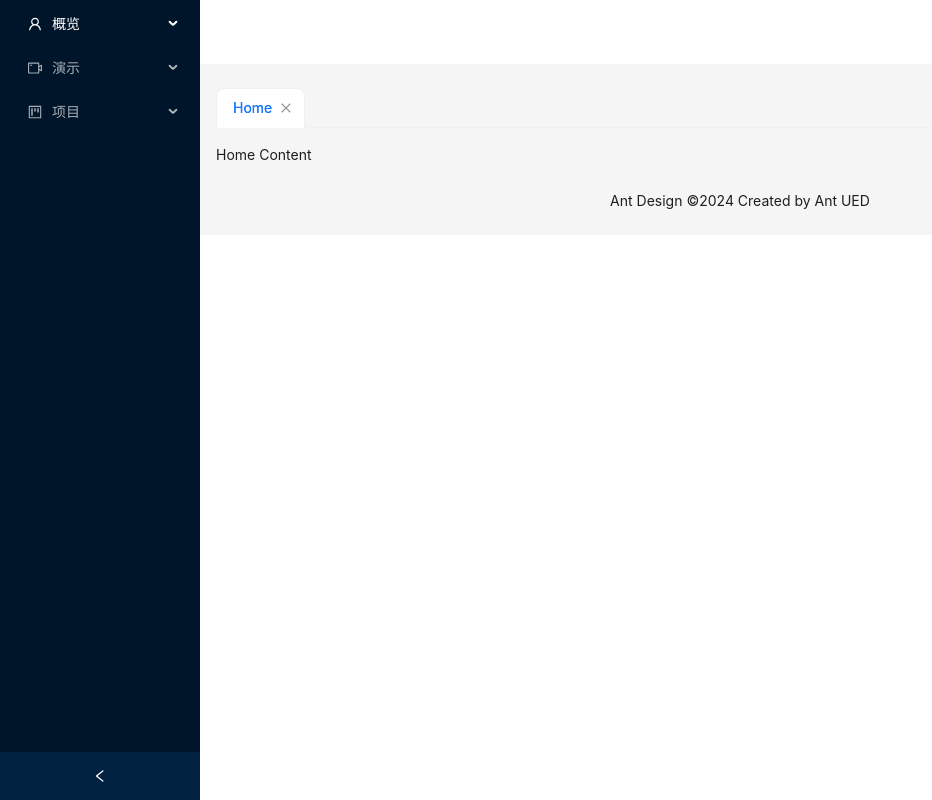
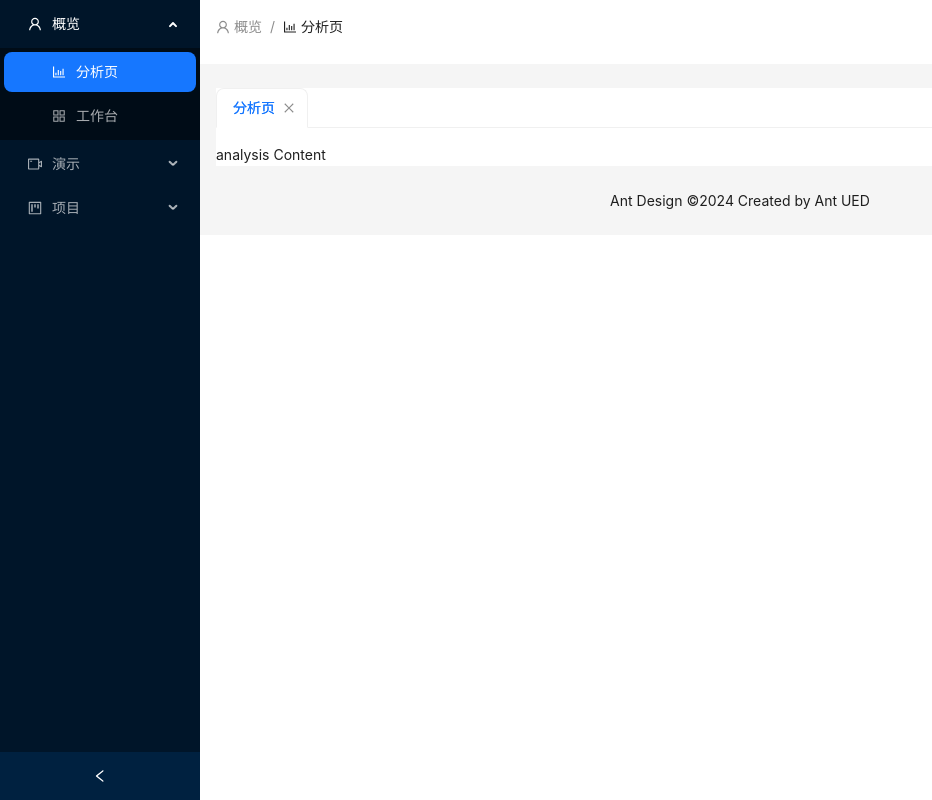
Before and after one commit to ZHNanj/react-antd-admin, a React (Vite) app: page / in a window 1280 px wide. Shown: the whole page, without its empty margins (0-932 px from the left). Built offline with nearby package versions, Linux system fonts and the light colour scheme.

Commit message:
Enhance sidebar menu and tab synchronization

```diff
--- a/src/components/Content .tsx
+++ b/src/components/Content .tsx
@@ -14,6 +14,7 @@ const Content: React.FC<{
 }> = ({ background, tabs, activeTabKey, setActiveTabKey, setTabs }) => {
 
   const onChange = (key: string) => {
+    console.log(key);
     setActiveTabKey(key);
   };
 
@@ -36,7 +37,7 @@ const Content: React.FC<{
   };
 
   return (
-    <AntContent className={`mt-6 mb-0 mx-4`}>
+    <AntContent style={{ background }} className={`mt-6 mb-0 mx-4`}>
       <Tabs
         hideAdd
         onChange={onChange}
--- a/src/components/LeftSidebar.tsx
+++ b/src/components/LeftSidebar.tsx
@@ -1,5 +1,5 @@
 import { Layout, Menu } from "antd";
-import { FC } from "react";
+import { FC, useEffect, useState } from "react";
 import {
     AppstoreOutlined,
     BarChartOutlined,
@@ -53,10 +53,21 @@ interface IProps {
     tabs: { label: string, children: string, key: string }[],
     addTab: (label: string, children: string, key: string) => void,
     setActiveKey: (key: string) => void,
+    activeTabKey: string,
 }
 
-const LeftSideBar: FC<IProps> = ({ collapsed, setCollapsed, setBreadcrumb, tabs, addTab, setActiveKey }) => {
+const LeftSideBar: FC<IProps> = ({ collapsed, setCollapsed, setBreadcrumb, tabs, addTab, setActiveKey, activeTabKey }) => {
+  const [openKeys, setOpenKeys] = useState<string[]>(['overview']);
+
+  useEffect(() => {
+    const parentKey = items.find(item => item.children?.some(child => child.key === activeTabKey))?.key;
+    if (parentKey && !openKeys.includes(parentKey)) {
+      setOpenKeys(prevKeys => [...prevKeys, parentKey]);
+    }
+  }, [activeTabKey, openKeys]);
+
   const handleMenuClick = (key: string) => {
+    console.log(key);
         const selectedItem = items.flatMap(item => item.children ? item.children : []).find(item => item.key === key);
         const parentItem = items.find(item => item.children?.some(child => child.key === key));
         const breadcrumb = [
@@ -76,10 +87,23 @@ const LeftSideBar: FC<IProps> = ({ collapsed, setCollapsed, setBreadcrumb, tabs,
         }
     };
 
+  const onOpenChange = (keys: string[]) => {
+    setOpenKeys(keys);
+  };
+
   return (
     <Sider collapsible collapsed={collapsed} onCollapse={(value) => setCollapsed(value)} className='fixed overflow-auto h-screen inset-y-0 left-0 scrollbar-thin scrollbar-thumb-gray-300'>
       <div className="demo-logo-vertical" />
-            <Menu theme="dark" mode="inline" defaultSelectedKeys={['overview']} items={items} inlineCollapsed={collapsed} onClick={({ key }) => handleMenuClick(key)} />
+      <Menu
+        theme="dark"
+        mode="inline"
+        items={items}
+        inlineCollapsed={collapsed}
+        onClick={({ key }) => handleMenuClick(key)}
+        selectedKeys={[activeTabKey]}
+        openKeys={openKeys}
+        onOpenChange={onOpenChange}
+      />
     </Sider>
   );
 };
--- a/src/pages/Home.tsx
+++ b/src/pages/Home.tsx
@@ -1,9 +1,10 @@
-import React, { useState } from 'react';
+import React, { useEffect, useState } from 'react';
 import { Layout, theme } from 'antd';
 import Header from '../components/Header';
 import Footer from '../components/Footer';
 import LeftSideBar from '../components/LeftSidebar';
 import Content from '../components/Content ';
+import { BarChartOutlined, UserOutlined } from '@ant-design/icons';
 
 const Home: React.FC = () => {
   const {
@@ -11,9 +12,12 @@ const Home: React.FC = () => {
   } = theme.useToken();
 
   const [collapsed, setCollapsed] = useState(false);
-  const [breadcrumb, setBreadcrumb] = useState<string[]>(['Home']); // 初始化面包屑
-  const [tabs, setTabs] = useState([{ label: 'Home', children: 'Home Content', key: 'home' }]);
-  const [activeTabKey, setActiveTabKey] = useState('home');
+  const [breadcrumb, setBreadcrumb] = useState<{ label: string, icon: React.ReactNode }[]>([
+    { label: '概览', icon: <UserOutlined /> },
+    { label: '分析页', icon: <BarChartOutlined /> }
+  ]);
+  const [tabs, setTabs] = useState([{ label: '分析页', children: 'analysis Content', key: 'analysis' }]);
+  const [activeTabKey, setActiveTabKey] = useState('analysis');
 
   const addTab = (label: string, children: string, key: string) => {
     setTabs([...tabs, { label, children, key }]);
@@ -29,6 +33,7 @@ const Home: React.FC = () => {
         addTab={addTab}
         setActiveKey={setActiveTabKey}
         tabs={tabs}
+        activeTabKey={activeTabKey}
       />
       <Layout className={`${collapsed ? `ml-20` : `ml-[200px]`}`}>
         <Header background={colorBgContainer} breadcrumb={breadcrumb} />
```
Lines whose indentation alone changed are shown as unchanged.
